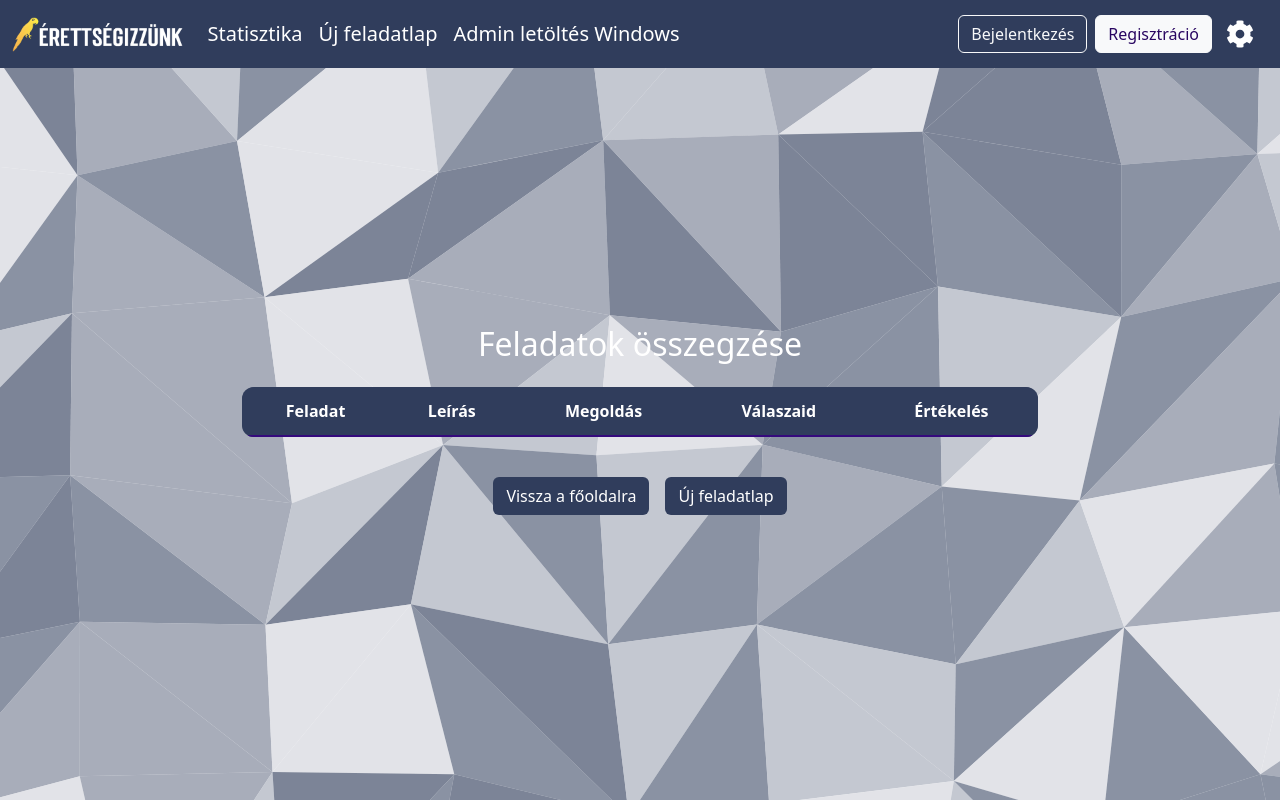
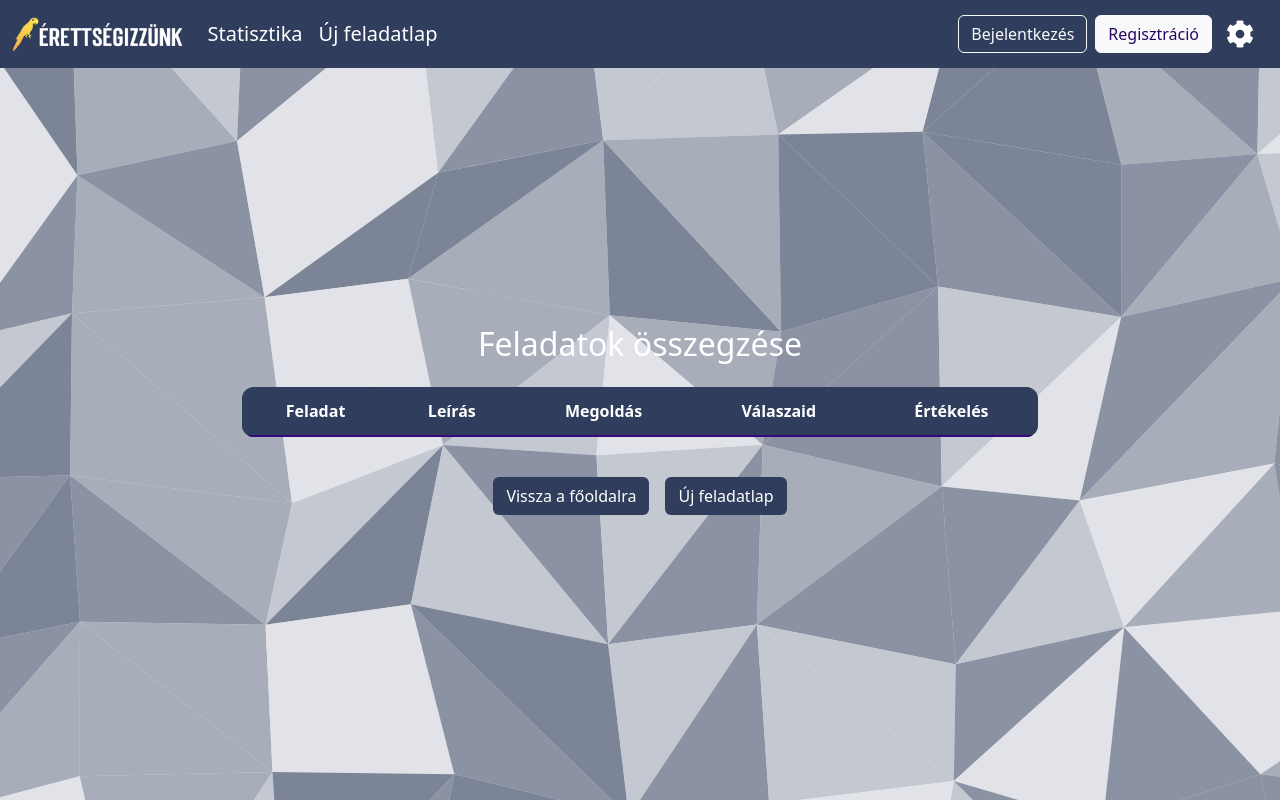
Before and after one commit to zsolti6/Erettsegizzunk, a React (Create React App) app: page /gyakorlas/statisztika in a window 1280 px wide. Built offline with nearby package versions, Linux system fonts and the light colour scheme.

Commit message:
Admin letöltés menüpont fix

```diff
--- a/src/App.jsx
+++ b/src/App.jsx
@@ -10,7 +10,7 @@ import { RegisterPage } from "./components/account/Register";
 import { StatisticsComponent } from "./components/statistics/StatisticsComponent.jsx";
 import { TutorialComponent } from "./components/TutorialComponent";
 import { SelectorComponent } from "./components/SelectorComponent";
-import { ExerciseStats } from "./components/ExerciseStats.jsx";
+import { ExerciseStats } from "./components/exercise/ExerciseStats.jsx";
 import { Profile } from "./components/account/Profile";
 import { PasswordReset } from "./components/account/PasswordReset";
 import { Navbar } from "./components/Navbar";
@@ -32,6 +32,7 @@ export const App = () => {
     if (storedUser) {
       setUser(JSON.parse(storedUser));
     }
+    console.log(storedUser);
 
     const storedGoogleLogged = rememberMe
       ? localStorage.getItem("googleLogged")
--- a/src/components/Navbar.jsx
+++ b/src/components/Navbar.jsx
@@ -6,7 +6,6 @@ import { FaUser, FaCog, FaSignOutAlt } from "react-icons/fa";
 import SettingsWindow from "./SettingsWindow";
 import logo from "../img/logo.png";
 import { IMG_URL } from "../config";
-import { BASE_URL } from "../config";
 
 export const Navbar = ({ user, googleLogged, handleLogout }) => {
   const navigate = useNavigate();
@@ -67,15 +66,17 @@ export const Navbar = ({ user, googleLogged, handleLogout }) => {
               <li className="nav-item">
                 <Link to="/feladat-valasztas" className="nav-link fs-5">Új feladatlap</Link>
               </li>
+              {user && user.permission == 2 && (
               <li className="nav-item">
                 <a
                   href="https://erettsegizzunk.web.app/apps/ErettsegizzunkAdminInstaller.msi"
                   download="ErettsegizzunkAdminInstaller.msi"
                   className="nav-link fs-5"
                 >
-                  Admin letöltés Windows
+                  Admin letöltés Windows-ra
                 </a>
               </li>
+              )}
             </ul>
             {user ? (
               <div className="d-flex align-items-center position-relative">
--- a/src/components/ExerciseStats.jsx
+++ b/src/components/exercise/ExerciseStats.jsx
@@ -2,9 +2,9 @@ import React, { useEffect, useState } from "react";
 import { useLocation, useNavigate } from "react-router-dom";
 import "bootstrap/dist/css/bootstrap.min.css";
 import { Tooltip } from "bootstrap";
-import { IMG_URL } from "../config";
+import { IMG_URL } from "../../config";
 import { FaImage } from "react-icons/fa";
-import "../css/taskStyle.css";
+import "../../css/taskStyle.css";
 
 export const ExerciseStats = () => {
   const { state } = useLocation();
```
